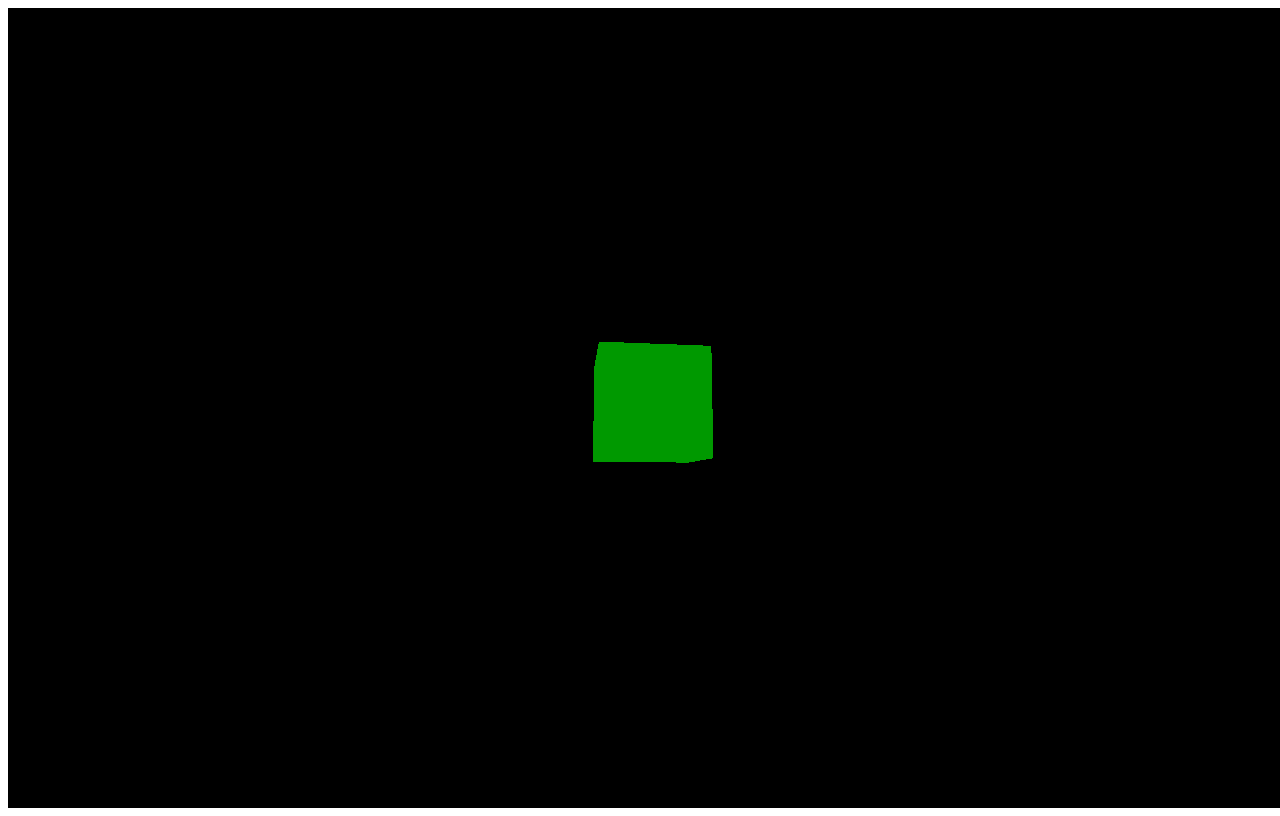
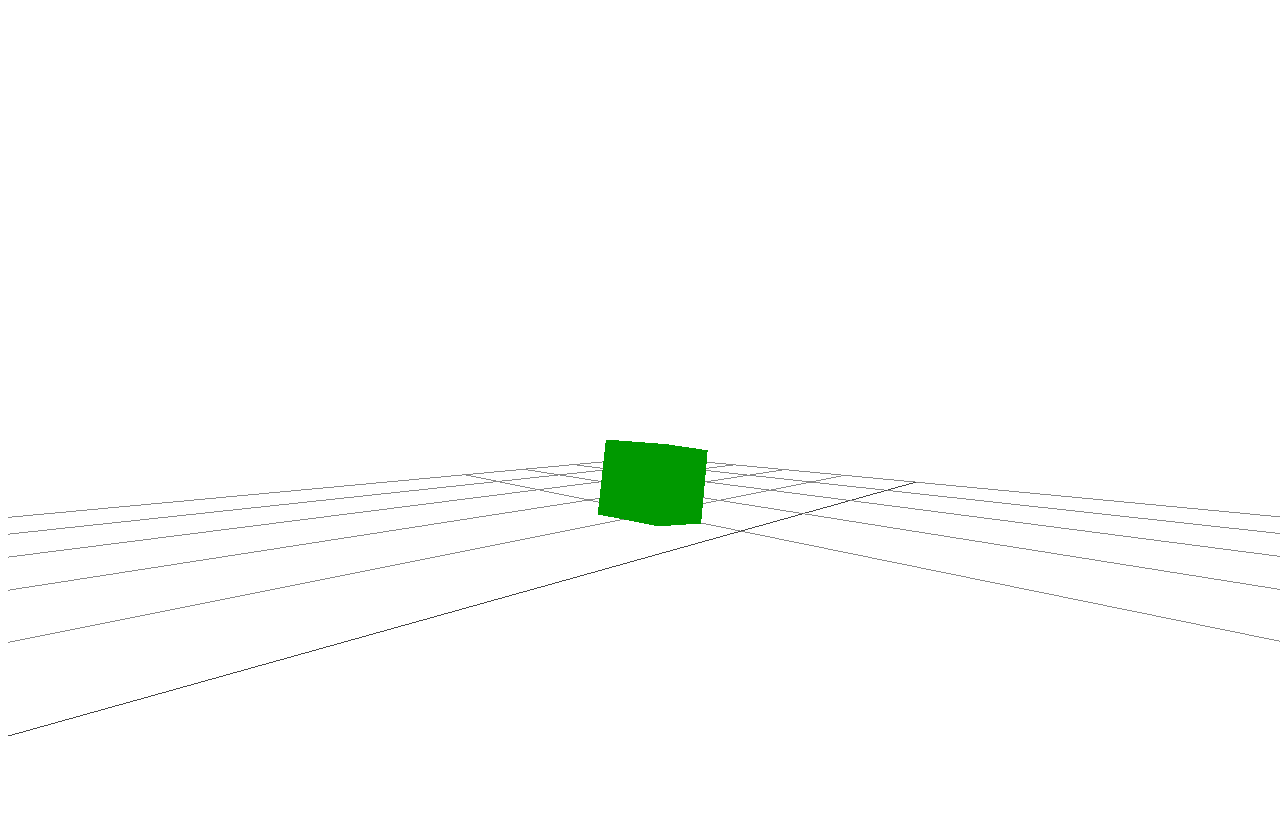
Before and after one commit to raggiodev/First3DAnimation, a plain HTML site: page index.html in a window 1280 px wide. Drawn offline with nearby package versions, Linux system fonts and the light colour scheme.

Commit message:
Background, positions, rotations, add floor, cubo sobre piso, camera values

```diff
--- a/index.html
+++ b/index.html
@@ -9,17 +9,16 @@
 </head>
 <body>
 
-
-    <script
-        src="three.js">
-    </script>
+    <script src="three.js"></script>
     <script>
         // Esto será el "canvas"
         const scene = new THREE.Scene();
+        // Setear color al background. (Si no dejamos color de fondo y admitimos "canal alpha", el fondo será transparente. La transparencia es una prop. del renderizador)
+        // scene.background = new THREE.Color(0x222222); -- Comentamos esta codeline porque hicimos transparente el background --
         // 75 = Ojo cámara / window = Ratio de anchura y altura / 0.1 = No se renderice lo que está "pegado al ojo del iris" / 1000 = No se renderice lo que está lejos (como los chunks de Minecraft)
         const camera = new THREE.PerspectiveCamera(75, window.innerWidth / window.innerHeight, 0.1, 1000);
-        // Múltiples opciones de renderizado
-        const renderer = new THREE.WebGLRenderer();
+        // Hay múltiples opciones de renderizado. Podemos permitir transparencias con canal alpha, entre otras props.
+        const renderer = new THREE.WebGLRenderer({alpha: true});
         // Este próximo "window" podría ser un "div/main/header/etc"
         renderer.setSize(window.innerWidth, window.innerHeight);
         // Agregamos al DOM
@@ -30,10 +29,19 @@
         const material = new THREE.MeshBasicMaterial({color: 0x009900});
         // Creamos el objeto con la forma y la textura
         const cube = new THREE.Mesh(geometry, material);
+        // Posición del cubo con respecto al piso (Eje Y: 0)
+        cube.position.y = 1;
         // Añadimos el elemento que creamos a la escena
         scene.add(cube);
+        // Creamos una grilla que funciona como piso. 1n° = Anchura y Altura de cuadrados (Área total del piso) / 2n° = Cantidad de cuadrados
+        const grid = new THREE.GridHelper(20,10);
+        // Añadimos el nuevo elemento a la escena
+        scene.add(grid);
         // Desplazamos la camara en el eje Z para que podamos ver el cubo que creamos
         camera.position.z = 5;
+        camera.position.y = 2;
+        camera.position.x = 5;
+        camera.rotation.y = -150;
         // Creamos una función para decirle al renderer que renderize fotograma a fotograma nuestra escena y nuestra camara
         function animate() {
             requestAnimationFrame(animate);
```
